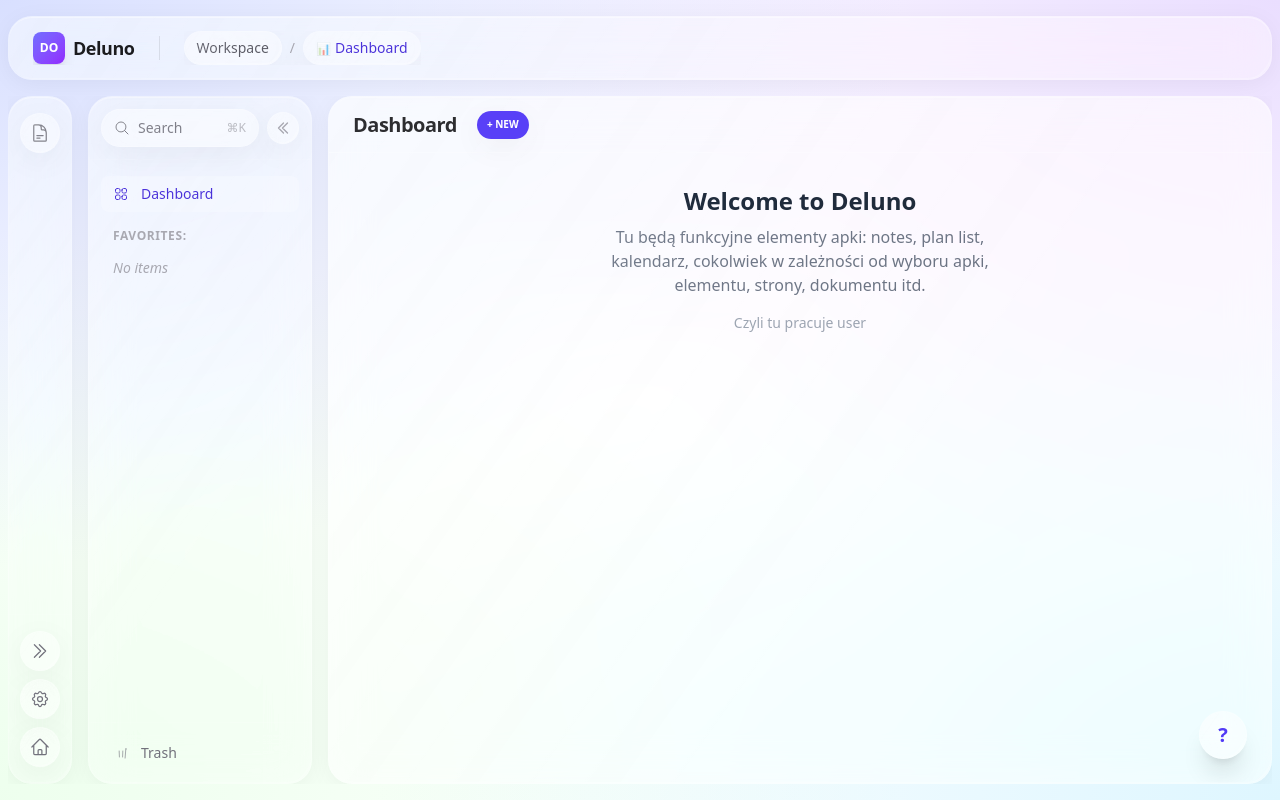
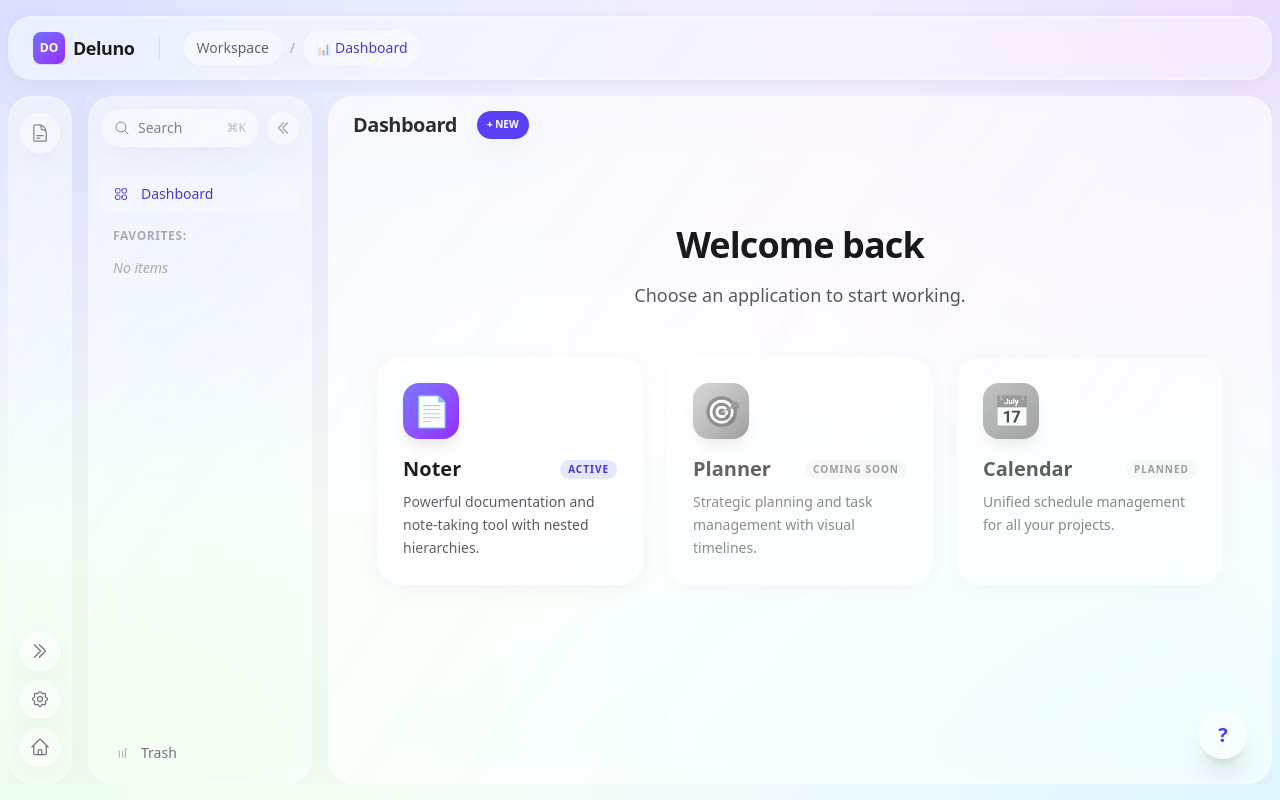
Before and after one commit to MichaelTeida/deluno, a Next.js app: page /dashboard in a window 1280 px wide. Built offline with nearby package versions, Linux system fonts and the light colour scheme.

Commit message:
feat: redesign main panel (Task 6) and separate Noter dashboard (Task 4)

```diff
--- a/app/(platform)/dashboard/page.tsx
+++ b/app/(platform)/dashboard/page.tsx
@@ -1,12 +1,77 @@
+import Link from "next/link";
+
 export default function DashboardPage() {
+    const apps = [
+        {
+            id: 'noter',
+            name: 'Noter',
+            description: 'Powerful documentation and note-taking tool with nested hierarchies.',
+            icon: '📄',
+            color: 'from-indigo-500 to-violet-600',
+            href: '/panel/noter',
+            status: 'Active'
+        },
+        {
+            id: 'planner',
+            name: 'Planner',
+            description: 'Strategic planning and task management with visual timelines.',
+            icon: '🎯',
+            color: 'from-amber-400 to-orange-600',
+            href: '#',
+            status: 'Coming Soon'
+        },
+        {
+            id: 'calendar',
+            name: 'Calendar',
+            description: 'Unified schedule management for all your projects.',
+            icon: '📅',
+            color: 'from-emerald-400 to-teal-600',
+            href: '#',
+            status: 'Planned'
+        }
+    ];
+
     return (
-        <div className="h-full flex items-center justify-center text-center">
-            <div className="max-w-md">
-                <h2 className="text-2xl font-semibold text-gray-800 mb-2">Welcome to Deluno</h2>
-                <p className="text-gray-500">
-                    Tu będą funkcyjne elementy apki: notes, plan list, kalendarz, cokolwiek w zależności od wyboru apki, elementu, strony, dokumentu itd.
+        <div className="max-w-6xl mx-auto py-10 px-4">
+            <header className="mb-12 text-center">
+                <h1 className="text-4xl font-bold text-zinc-900 dark:text-zinc-100 mb-4 tracking-tight">
+                    Welcome back
+                </h1>
+                <p className="text-zinc-600 dark:text-zinc-400 text-lg">
+                    Choose an application to start working.
                 </p>
-                <p className="text-sm text-gray-400 mt-4">Czyli tu pracuje user</p>
+            </header>
+
+            <div className="grid grid-cols-1 md:grid-cols-2 lg:grid-cols-3 gap-6">
+                {apps.map((app) => (
+                    <Link
+                        key={app.id}
+                        href={app.href}
+                        className={`group relative overflow-hidden glass p-6 flex flex-col gap-4 border-2 transition-all duration-300 ${app.href === '#' ? 'opacity-70 grayscale pointer-events-none' : 'hover:scale-[1.02] hover:border-indigo-500/50'}`}
+                        data-variant="panel"
+                    >
+                        {/* App Icon */}
+                        <div className={`w-14 h-14 rounded-2xl bg-gradient-to-br ${app.color} flex items-center justify-center text-3xl shadow-lg ring-4 ring-white/10`}>
+                            {app.icon}
+                        </div>
+
+                        {/* App Info */}
+                        <div className="flex-1">
+                            <div className="flex items-center justify-between mb-2">
+                                <h3 className="text-xl font-bold text-zinc-900 dark:text-zinc-100">{app.name}</h3>
+                                <span className={`text-[10px] font-bold uppercase tracking-widest px-2 py-0.5 rounded-full ${app.status === 'Active' ? 'bg-indigo-100 text-indigo-700 dark:bg-indigo-900/40 dark:text-indigo-300' : 'bg-zinc-100 text-zinc-500 dark:bg-zinc-800 dark:text-zinc-400'}`}>
+                                    {app.status}
+                                </span>
+                            </div>
+                            <p className="text-sm text-zinc-600 dark:text-zinc-400 leading-relaxed">
+                                {app.description}
+                            </p>
+                        </div>
+
+                        {/* Subtle background glow on hover */}
+                        <div className={`absolute -right-10 -bottom-10 w-40 h-40 bg-gradient-to-br ${app.color} opacity-0 group-hover:opacity-10 blur-3xl transition-opacity`} />
+                    </Link>
+                ))}
             </div>
         </div>
     );
--- a/components/dashboard/NoterSidebarContent.tsx
+++ b/components/dashboard/NoterSidebarContent.tsx
@@ -57,8 +57,8 @@
             {/* Dashboard Link */}
             <div>
                 <div
-                    onClick={() => window.location.href = '/panel'}
-                    className="flex items-center gap-3 px-3 py-2 rounded-lg hover:bg-white/20 dark:hover:bg-white/10 cursor-pointer text-sm text-zinc-600 dark:text-zinc-400 hover:text-zinc-800 dark:hover:text-zinc-100 font-medium transition-colors"
+                    onClick={() => { setViewMode('dashboard'); setActiveNoteId(null); }}
+                    className={`flex items-center gap-3 px-3 py-2 rounded-lg cursor-pointer text-sm font-medium transition-colors ${viewMode === 'dashboard' ? "bg-indigo-100/50 dark:bg-indigo-900/30 text-indigo-700 dark:text-indigo-300" : "hover:bg-white/20 dark:hover:bg-white/10 text-zinc-600 dark:text-zinc-400 hover:text-zinc-800 dark:hover:text-zinc-100"}`}
                 >
                     <svg className="w-4 h-4" fill="none" stroke="currentColor" viewBox="0 0 24 24" strokeWidth={1.5}>
                         <path strokeLinecap="round" strokeLinejoin="round" d="M3.75 6A2.25 2.25 0 016 3.75h2.25A2.25 2.25 0 0110.5 6v2.25a2.25 2.25 0 01-2.25 2.25H6a2.25 2.25 0 01-2.25-2.25V6zM3.75 15.75A2.25 2.25 0 016 13.5h2.25a2.25 2.25 0 012.25 2.25V18a2.25 2.25 0 01-2.25 2.25H6A2.25 2.25 0 013.75 18v-2.25zM13.5 6a2.25 2.25 0 012.25-2.25H18A2.25 2.25 0 0120.25 6v2.25A2.25 2.25 0 0118 10.5h-2.25a2.25 2.25 0 01-2.25-2.25V6zM13.5 15.75a2.25 2.25 0 012.25-2.25H18a2.25 2.25 0 012.25 2.25V18A2.25 2.25 0 0118 20.25h-2.25A2.25 2.25 0 0113.5 18v-2.25z" />
--- a/components/noter/DashboardView.tsx
+++ b/components/noter/DashboardView.tsx
@@ -61,7 +61,7 @@
                                 >
                                     <div className="text-2xl mb-2">{note.icon}</div>
                                     <div className="font-semibold text-zinc-700 dark:text-zinc-200 truncate group-hover:text-indigo-500 transition-colors">
-                                        {note.title || "Bez tytułu"}
+                                        {note.title || "Untitled"}
                                     </div>
                                     <div className="text-xs text-zinc-400 mt-1">
                                         {note.updatedAt.toLocaleDateString()}
--- a/lib/contexts/NoterContext.tsx
+++ b/lib/contexts/NoterContext.tsx
@@ -13,8 +13,8 @@
     restoreNote: (id: string) => void;
     permanentlyDeleteNote: (id: string) => void;
     reorderNotes: (newNotes: Note[]) => void;
-    viewMode: 'notes' | 'trash';
-    setViewMode: (mode: 'notes' | 'trash') => void;
+    viewMode: 'notes' | 'trash' | 'dashboard';
+    setViewMode: (mode: 'notes' | 'trash' | 'dashboard') => void;
     activeNote: Note | null;
 }
 
@@ -29,7 +29,7 @@
 export function NoterProvider({ children }: { children: React.ReactNode }) {
     const [notes, setNotes] = useState<Note[]>(initialNotes);
     const [activeNoteId, setActiveNoteId] = useState<string | null>("1");
-    const [viewMode, setViewMode] = useState<'notes' | 'trash'>('notes');
+    const [viewMode, setViewMode] = useState<'notes' | 'trash' | 'dashboard'>('notes');
 
     const activeNote = notes.find(n => n.id === activeNoteId) || null;
 
```
